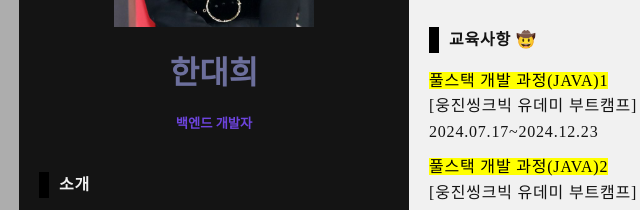
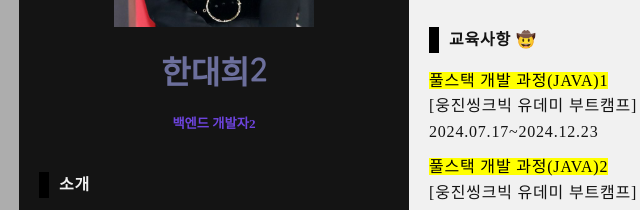
Before and after one commit to GunBan00/resume, a plain HTML site: page index.html in a window 1280 px wide. Shown: the part 291-501 px from the top of the page, 121-761 px from the left. Drawn offline with Linux system fonts and the light colour scheme; a web font is replaced by a local one.

Commit message:
ver 1.0.1 - 테스트로 임시 추가

```diff
--- a/css/style.css
+++ b/css/style.css
@@ -1,6 +1,7 @@
 @import url('https://fonts.googleapis.com/css2?family=Gowun+Dodum&display=swap');
 @import url('https://fonts.googleapis.com/css2?family=Gowun+Batang&display=swap');
 @import url('https://fonts.googleapis.com/css2?family=IBM+Plex+Sans+KR&display=swap');
+
 
 * {
     margin: 0;
--- a/index.html
+++ b/index.html
@@ -3,7 +3,7 @@
 <head>
     <meta charset="UTF-8">
     <meta name="viewport" content="width=device-width, initial-scale=1.0">
-    <title>이력서 테스트중</title>
+    <title>이력서 테스트중2</title>
 
     <link rel="stylesheet" href="css/style.css">
 
@@ -18,8 +18,8 @@
                 <header>
                     <img ud="joy" src="img/JOY.jpg">
 
-                    <h1><a href="index.html">한대희</a></h1>
-                    <h5>백엔드 개발자</h5>
+                    <h1><a href="index.html">한대희2</a></h1>
+                    <h5>백엔드 개발자2</h5>
                     </header>
 
                 <div id="r0" class="r">
```
